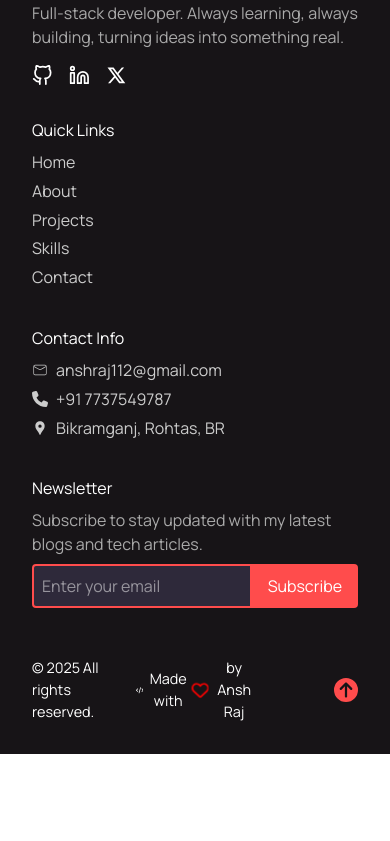
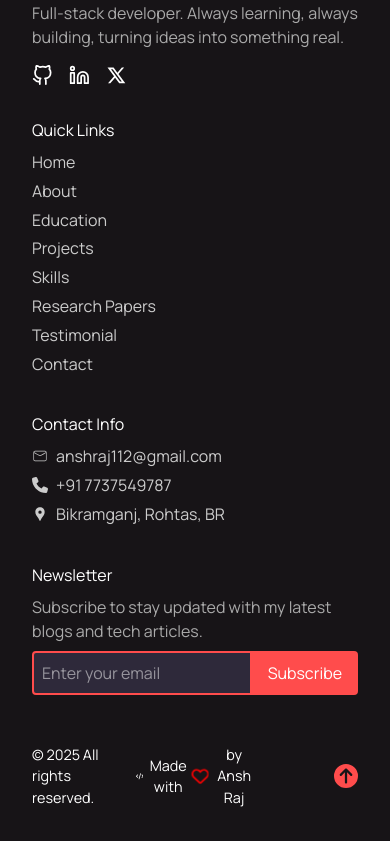
Before and after one commit to AnshRaj112/portfolio-frontend, a Next.js app: page / in a window 390 px wide. Shown: the part 5868-6709 px from the top of the page. Before the commit the page ends 6622 px from the top, so only its background shows below. Built offline with nearby package versions, Linux system fonts and the light colour scheme; no server answers.

Commit message:
Linking mail and phone number

```diff
--- a/src/app/components/Footer.tsx
+++ b/src/app/components/Footer.tsx
@@ -104,8 +104,15 @@ const Footer = () => {
             <ul>
               <li onClick={() => scrollToSection("home")}>Home</li>
               <li onClick={() => scrollToSection("about")}>About</li>
+              <li onClick={() => scrollToSection("education")}>Education</li>
               <li onClick={() => scrollToSection("projects")}>Projects</li>
               <li onClick={() => scrollToSection("skills")}>Skills</li>
+              <li onClick={() => scrollToSection("research")}>
+                Research Papers
+              </li>
+              <li onClick={() => scrollToSection("testimonial")}>
+                Testimonial
+              </li>
               <li onClick={() => scrollToSection("contact")}>Contact</li>
             </ul>
           </div>
@@ -114,17 +121,19 @@ const Footer = () => {
             <h3>Contact Info</h3>
             <ul>
               <li>
-                <CiMail /> anshraj112@gmail.com
+                <CiMail />
+                <a href="mailto:anshraj112@gmail.com">anshraj112@gmail.com</a>
               </li>
               <li>
-                <FaPhone /> +91 7737549787
+                <FaPhone />
+                <a href="tel:+917737549787">+91 7737549787</a>
               </li>
               <li>
-                <MdLocationPin /> Bikramganj, Rohtas, BR
+                <MdLocationPin />
+                Bikramganj, Rohtas, BR
               </li>
             </ul>
           </div>
-
           <div className={styles.newsletter}>
             <h3>Newsletter</h3>
             <p>
```
Also changed, not shown: src/app/components/styles/Footer.module.scss (line endings or trailing spaces).
